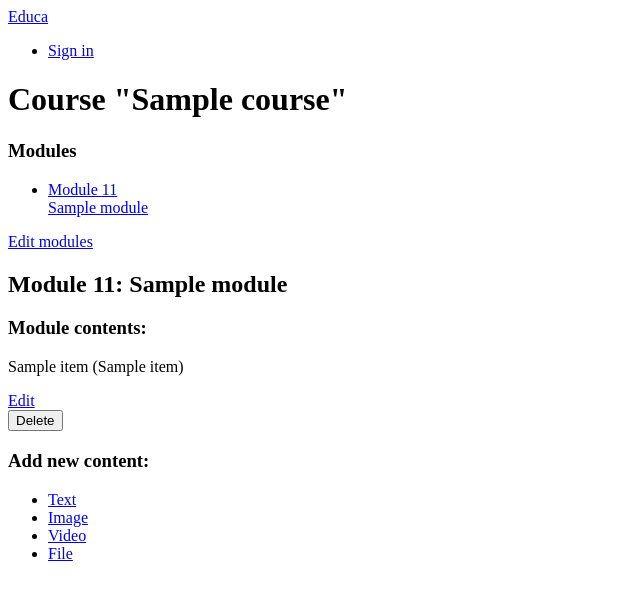
After one commit to RuslanSayfullin/caravela-commerce, a Django app: template educa/courses/templates/manage/module/content_list.html in a window 1280 px wide. The commit adds this page. Shown: the top 600 px of the page, without its empty margins (0-640 px from the left). Run offline with Django 4.2, Linux system fonts and the light colour scheme; the template is opened without the code that fills it: most values are stand-ins (such as "Sample title", 1, 10 or a date in 2020); parts of the project's set-up code (start-up, migrations or seed data) failed here and were passed over; some libraries are stand-ins or nearby versions.

Commit message:
Изменения порядка модулей и их содержимого

```diff
--- a/caravela/shop/views.py
+++ b/caravela/shop/views.py
@@ -12,7 +12,7 @@ def product_list(request, category_slug=None):
     if category_slug:
         category = get_object_or_404(Category, slug=category_slug)
         products = products.filter(category=category)
-    return render(request, 'shop/product/list.html', {'category': category, 'products': products})
+    return render(request, 'shop/product/content_list.html', {'category': category, 'products': products})
 
 
 def product_detail(request, id, slug):
--- a/educa/courses/templates/base.html
+++ b/educa/courses/templates/base.html
@@ -32,3 +32,5 @@
     </script>
 </body>
 </html>
+<script src="https://ajax.googleapis.com/ajax/libs/jquery/3.3.1/jquery.min.js"></script>
+<script src="https://ajax.googleapis.com/ajax/libs/jqueryui/1.12.1/jquery-ui.min.js"></script>
--- a/educa/courses/templates/manage/course/list.html
+++ b/educa/courses/templates/manage/course/list.html
@@ -12,6 +12,10 @@
                     <a href="{% url "course_edit" course.id %}">Edit</a>
                     <a href="{% url "course_delete" course.id %}">Delete</a>
                     <a href="{% url "course_module_update" course.id %}">Edit modules</a>
+                    {% if course.modules.count > 0 %}
+                        <a href="{% url "module_content_list" course.modules.first.id %}">
+                        Manage contents</a>
+                    {% endif %}
                 </p>
             </div>
         {% empty %}
--- /dev/null
+++ b/educa/courses/templates/manage/module/content_list.html
@@ -0,0 +1,105 @@
+{% extends "base.html" %}
+{% load course %}
+{% block title %}
+    Module {{ module.order|add:1 }}: {{ module.title }}
+{% endblock %}
+
+{% block content %}
+    {% with course=module.course %}
+        <h1>Course "{{ course.title }}"</h1>
+        <div class="contents">
+            <h3>Modules</h3>
+            <ul id="modules">
+                {% for m in course.modules.all %}
+                    <li data-id="{{ m.id }}" {% if m == module %}
+                        class="selected"{% endif %}>
+                        <a href="{% url "module_content_list" m.id %}">
+                            <span>
+                                Module <span class="order">{{ m.order|add:1 }}</span>
+                            </span>
+                            <br>
+                            {{ m.title }}
+                        </a>
+                    </li>
+                {% empty %}
+                    <li>No modules yet.</li>
+                {% endfor %}
+            </ul>
+            <p><a href="{% url "course_module_update" course.id %}">
+            Edit modules</a></p>
+        </div>
+        <div class="module">
+            <h2>Module {{ module.order|add:1 }}: {{ module.title }}</h2>
+            <h3>Module contents:</h3>
+
+            <div id="module-contents">
+            {% for content in module.contents.all %}
+                <div data-id="{{ content.id }}">
+                    {% with item=content.item %}
+                        <p>{{ item }} ({{ item|model_name }})</p>
+                        <a href="{% url "module_content_update" module.id item|model_name item.id
+                        %}">Edit</a>
+                        <form action="{% url "module_content_delete" content.id %}"
+                            method="post">
+                            <input type="submit" value="Delete">
+                            {% csrf_token %}
+                        </form>
+                    {% endwith %}
+                </div>
+            {% empty %}
+                <p>This module has no contents yet.</p>
+            {% endfor %}
+        </div>
+        <h3>Add new content:</h3>
+            <ul class="content-types">
+                <li><a href="{% url "module_content_create" module.id "text" %}">
+                    Text</a></li>
+                <li><a href="{% url "module_content_create" module.id "image" %}">
+                    Image</a></li>
+                <li><a href="{% url "module_content_create" module.id "video" %}">
+                    Video</a></li>
+                <li><a href="{% url "module_content_create" module.id "file" %}">
+                    File</a></li>
+            </ul>
+        </div>
+    {% endwith %}
+{% endblock %}
+
+{% block domready %}
+$('#modules').sortable({
+    stop: function(event, ui) {
+        modules_order = {};
+        $('#modules').children().each(function(){
+            // Обновляем поле порядкового номера.
+            $(this).find('.order').text($(this).index() + 1);
+            // Связываем порядковый номер с идентификатором объекта.
+            modules_order[$(this).data('id')] = $(this).index();
+        });
+        $.ajax({
+            type: 'POST',
+            url: '{% url "module_order" %}',
+            contentType: 'application/json; charset=utf-8',
+            dataType: 'json',
+            data: JSON.stringify(modules_order)
+        });
+    }
+});
+
+$('#module-contents').sortable({
+    stop: function(event, ui) {
+        contents_order = {};
+        $('#module-contents').children().each(function(){
+            // Связываем порядковый номер с идентификатором объекта.
+            contents_order[$(this).data('id')] = $(this).index();
+        });
+
+        $.ajax({
+            type: 'POST',
+            url: '{% url "content_order" %}',
+            contentType: 'application/json; charset=utf-8',
+            dataType: 'json',
+            data: JSON.stringify(contents_order),
+        });
+    }
+});
+{% endblock %}
--- a/educa/courses/urls.py
+++ b/educa/courses/urls.py
@@ -10,5 +10,8 @@ urlpatterns = [
     path('<pk>/module/', views.CourseModuleUpdateView.as_view(), name='course_module_update'),
     path('module/<int:module_id>/content/<model_name>/create/', views.ContentCreateUpdateView.as_view(), name='module_content_create'),
     path('module/<int:module_id>/content/<model_name>/<id>/', views.ContentCreateUpdateView.as_view(), name='module_content_update'),
+    path('module/<int:module_id>/', views.ModuleContentListView.as_view(), name='module_content_list'),
+    path('module/order/', views.ModuleOrderView.as_view(), name='module_order'),
+    path('content/order/', views.ContentOrderView.as_view(), name='content_order'),
     path('content/<int:id>/delete/', views.ContentDeleteView.as_view(), name='module_content_delete'),
 ]
--- a/requirement.txt
+++ b/requirement.txt
@@ -3,6 +3,7 @@ Django==4.0.2
 django-rosetta==0.9.8
 django-parler==2.3
 django-localflavor==3.1
+djngo-braces==1.15.0
 sqlparse==0.4.2
 Pillow==9.0.1
 celery==5.2.3
```
Also changed, not shown: educa/courses/templatetags/course.py (added, +10 -0 lines), educa/courses/views.py (+24 -2 lines), educa/courses/templatetags/__init__.py (added).
